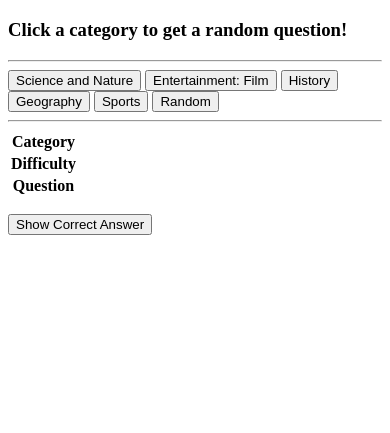
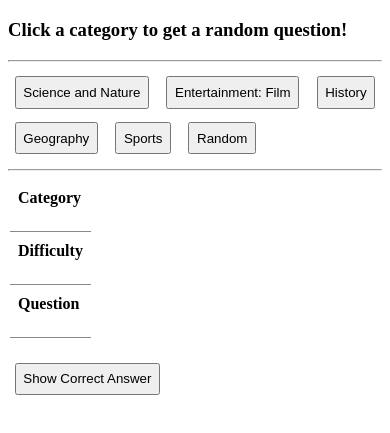
Before and after one commit to midpoint68/simple-trivia, a plain HTML site: page index.html in a window 390 px wide. Shown: the part 61-494 px from the top of the page. Drawn offline with Linux system fonts and the light colour scheme.

Commit message:
Improve mobile formatting

```diff
--- a/index.html
+++ b/index.html
@@ -5,8 +5,33 @@
 <head>
     <title>Simple Trivia</title>
     <meta charset="utf-8">
+    <meta name="viewport" content="width=device-width, initial-scale=1.0">
     <style>
+        button {
+            padding: 0.5em;
+            margin: 0.5em;
+        }
 
+        tr {
+            text-align: left;
+        }
+
+        th,
+        td {
+            padding: 0.5em;
+        }
+
+        @media only screen and (max-aspect-ratio: 1/1) {
+
+            th,
+            td {
+                display: block;
+            }
+
+            td {
+                border-bottom: 1px solid #888;
+            }
+        }
     </style>
 </head>
 
```
